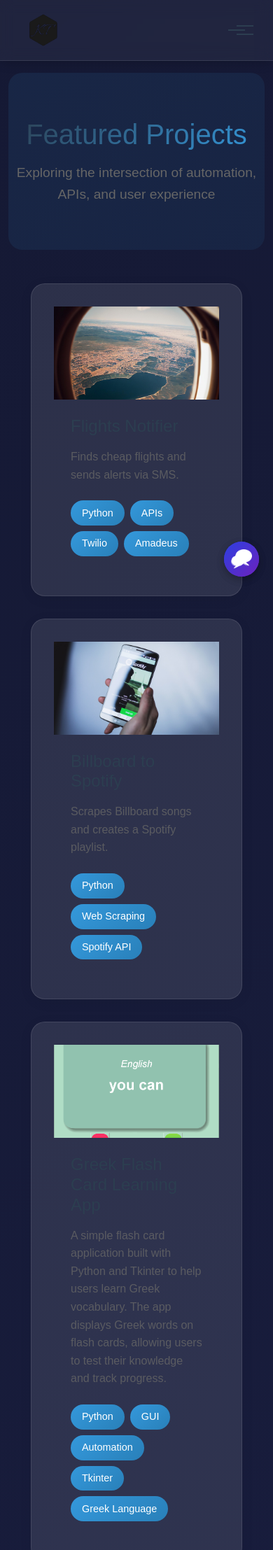
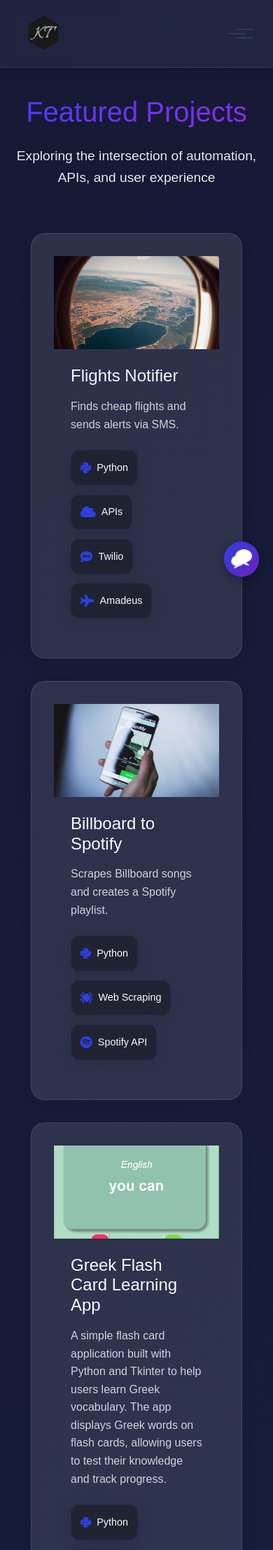
Before and after one commit to Tsaousidis/portfolio-site, a Flask app: page /projects in a window 390 px wide. Shown: the top 2215 px of the page at 70% size. Run offline with Flask 3, Linux system fonts and the light colour scheme.

Commit message:
style: Enhance UI consistency and mobile responsiveness

```diff
--- a/app.py
+++ b/app.py
@@ -34,42 +34,74 @@ def projects():
         {
             "title": "Flights Notifier",
             "description": "Finds cheap flights and sends alerts via SMS.",
-            "technologies": ["Python", "APIs", "Twilio", "Amadeus"],
+            "technologies": [
+                {"name": "Python", "icon": "fab fa-python"},
+                {"name": "APIs", "icon": "fas fa-cloud"},
+                {"name": "Twilio", "icon": "fas fa-sms"},
+                {"name": "Amadeus", "icon": "fas fa-plane"}
+            ],
             "link": "https://github.com/Tsaousidis/oop-api-flights-notifier",
             "image": url_for('static', filename='img/flights-notifier.jpg')
         },
         {
             "title": "Billboard to Spotify",
             "description": "Scrapes Billboard songs and creates a Spotify playlist.",
-            "technologies": ["Python", "Web Scraping", "Spotify API"],
+            "technologies": [
+                {"name": "Python", "icon": "fab fa-python"},
+                {"name": "Web Scraping", "icon": "fas fa-spider"},
+                {"name": "Spotify API", "icon": "fab fa-spotify"}
+            ],
             "link": "https://github.com/Tsaousidis/scraper-api-billboard-to-spotify",
             "image": url_for('static', filename='img/billboard-to-spotify.jpg')
         },
         {
             "title": "Greek Flash Card Learning App",
             "description": "A simple flash card application built with Python and Tkinter to help users learn Greek vocabulary. The app displays Greek words on flash cards, allowing users to test their knowledge and track progress.",
-            "technologies": ["Python", "GUI", "Automation", "Tkinter", "Greek Language"],
+            "technologies": [
+                {"name": "Python", "icon": "fab fa-python"},
+                {"name": "GUI", "icon": "fas fa-desktop"},
+                {"name": "Automation", "icon": "fas fa-robot"},
+                {"name": "Tkinter", "icon": "fas fa-window-maximize"},
+                {"name": "Greek Language", "icon": "fas fa-language"}
+            ],
             "link": "https://github.com/Tsaousidis/gui-pandas-greek-flashcards",
             "image": url_for('static', filename='img/greek-flashcards.png')
         },
         {
             "title": "ISS Real-Time Tracker",
             "description": "Track the International Space Station (ISS) in real time with this Python script!",
-            "technologies": ["Python", "API", "Automation", "Requests", "Folium"],
+            "technologies": [
+                {"name": "Python", "icon": "fab fa-python"},
+                {"name": "API", "icon": "fas fa-cloud"},
+                {"name": "Automation", "icon": "fas fa-robot"},
+                {"name": "Requests", "icon": "fas fa-exchange-alt"},
+                {"name": "Folium", "icon": "fas fa-map-marked-alt"}
+            ],
             "link": "https://github.com/Tsaousidis/api-folium-iss-tracker",
             "image": url_for('static', filename='img/iss-tracker.png')
         },
         {
             "title": "The Classic Snake Game",
             "description": "A fun and addictive Snake game built using Python's turtle module. Guide the snake, eat the food, grow longer, and avoid crashing into the walls or your own tail. How long can you survive?",
-            "technologies": ["Game", "Python", "OOP", "Snake Game", "Turtle"],
+            "technologies": [
+                {"name": "Game", "icon": "fas fa-gamepad"},
+                {"name": "Python", "icon": "fab fa-python"},
+                {"name": "OOP", "icon": "fas fa-cubes"},
+                {"name": "Snake Game", "icon": "fas fa-snake"},
+                {"name": "Turtle", "icon": "fas fa-draw-polygon"}
+            ],
             "link": "https://github.com/Tsaousidis/oop-turtle-snake-game",
             "image": url_for('static', filename='img/turtle-snake-game.png')
         },
         {
             "title": "Password Manager",
             "description": "A simple password manager built with Python and Tkinter that allows you to generate and store secure passwords efficiently.",
-            "technologies": ["Python", "GUI", "Password Manager", "Tkinter"],
+            "technologies": [
+                {"name": "Python", "icon": "fab fa-python"},
+                {"name": "GUI", "icon": "fas fa-desktop"},
+                {"name": "Password Manager", "icon": "fas fa-key"},
+                {"name": "Tkinter", "icon": "fas fa-window-maximize"}
+            ],
             "link": "https://github.com/Tsaousidis/gui-password-manager",
             "image": url_for('static', filename='img/password-manager.png')
         }
--- a/static/css/style.css
+++ b/static/css/style.css
@@ -39,7 +39,7 @@ nav {
 }
 
 .nav-brand img {
-    height: 60px;
+    height: 70px;
     width: auto;
     transition: transform 0.3s ease;
     padding: 5px 0;
@@ -243,16 +244,16 @@ h2 {
 /* Projects page styles */
 .projects-hero {
     text-align: center;
-    padding: 4rem 0;
-    margin-bottom: 2rem;
-    background: linear-gradient(135deg, rgba(52, 152, 219, 0.1) 0%, rgba(41, 128, 185, 0.1) 100%);
-    border-radius: 20px;
+    padding: 2rem 0;
+    position: relative;
+    overflow: hidden;
+    z-index: 1;
 }
 
 .projects-hero h1 {
-    font-size: 3.5rem;
-    margin-bottom: 1rem;
-    background: linear-gradient(135deg, #2c3e50 0%, #3498db 100%);
+    font-size: 4rem;
+    margin-bottom: 1.5rem;
+    background: linear-gradient(135deg, #4A3AFF 0%, #8E2DE2 100%);
     -webkit-background-clip: text;
     -webkit-text-fill-color: transparent;
     background-clip: text;
@@ -260,16 +261,22 @@ h2 {
 
 .projects-subtitle {
     font-size: 1.2rem;
-    color: #666;
-    max-width: 600px;
+    color: rgba(255, 255, 255, 0.9);
+    max-width: 700px;
     margin: 0 auto;
+    font-weight: 400;
 }
 
 .projects-container {
+    max-width: 1200px;
+    margin: 0 auto;
+    padding: 2rem 1rem;
+    color: var(--light);
+    min-height: calc(100vh - 7rem);
+    background: transparent;
     display: grid;
     grid-template-columns: repeat(auto-fit, minmax(350px, 1fr));
     gap: 2.5rem;
-    padding: 1rem;
 }
 
 .project-card {
@@ -350,11 +357,12 @@ h2 {
 .project-content h2 {
     font-size: 1.5rem;
     margin-bottom: 1rem;
-    color: #2c3e50;
+    color: var(--light);
 }
 
 .project-description {
-    color: #666;
+    color: var(--light);
+    opacity: 0.9;
     margin-bottom: 1.5rem;
     line-height: 1.6;
 }
@@ -362,21 +370,48 @@ h2 {
 .project-tech {
     display: flex;
     flex-wrap: wrap;
-    gap: 0.5rem;
+    gap: 0.8rem;
+    margin-top: 1rem;
 }
 
 .tech-tag {
-    background: linear-gradient(135deg, #3498db 0%, #2980b9 100%);
-    color: white;
-    padding: 0.4rem 1rem;
-    border-radius: 20px;
+    background: rgba(29, 32, 43, 0.8);
+    border-radius: 12px;
+    padding: 0.8rem;
+    border: 1px solid rgba(45, 63, 225, 0.2);
+    box-shadow: 0 4px 20px rgba(0, 0, 0, 0.1);
+    color: var(--light);
     font-size: 0.9rem;
     font-weight: 500;
-    transition: transform 0.2s ease;
+    transition: transform 0.3s ease, box-shadow 0.3s ease;
+    display: flex;
+    align-items: center;
+    gap: 0.5rem;
+}
+
+@supports (backdrop-filter: blur(10px)) {
+    .tech-tag {
+        backdrop-filter: blur(10px);
+        -webkit-backdrop-filter: blur(10px);
+    }
+}
+
+.tech-tag i {
+    font-size: 1.1rem;
+    color: var(--primary);
+    transition: transform 0.3s ease, color 0.3s ease;
 }
 
 .tech-tag:hover {
     transform: translateY(-2px);
+    background: var(--gradient-1);
+    border-color: transparent;
+    box-shadow: 0 6px 20px rgba(45, 63, 225, 0.2);
+}
+
+.tech-tag:hover i {
+    transform: scale(1.1);
+    color: var(--light);
 }
 
 @media (max-width: 768px) {
@@ -1337,14 +1385,14 @@ h2 {
 /* Animations */
 @keyframes glow {
     from {
-        text-shadow: 0 0 10px rgba(45, 63, 225, 0.5),
-                     0 0 20px rgba(45, 63, 225, 0.3),
-                     0 0 30px rgba(45, 63, 225, 0.2);
+        text-shadow: 0 0 10px rgba(74, 58, 255, 0.2),
+                     0 0 20px rgba(74, 58, 255, 0.2),
+                     0 0 30px rgba(74, 58, 255, 0.2);
     }
     to {
-        text-shadow: 0 0 20px rgba(45, 63, 225, 0.6),
-                     0 0 30px rgba(45, 63, 225, 0.4),
-                     0 0 40px rgba(45, 63, 225, 0.3);
+        text-shadow: 0 0 20px rgba(74, 58, 255, 0.4),
+                     0 0 30px rgba(74, 58, 255, 0.4),
+                     0 0 40px rgba(74, 58, 255, 0.4);
     }
 }
 
--- a/templates/projects.html
+++ b/templates/projects.html
@@ -30,7 +30,10 @@
                 <p class="project-description">{{ project.description }}</p>
                 <div class="project-tech">
                     {% for tech in project.technologies %}
-                    <span class="tech-tag">{{ tech }}</span>
+                    <span class="tech-tag">
+                        <i class="{{ tech.icon }}"></i>
+                        {{ tech.name }}
+                    </span>
                     {% endfor %}
                 </div>
             </div>
```
Also changed, not shown: other parts of static/css/style.css (+57 -41 lines), static/img/logo.png.
